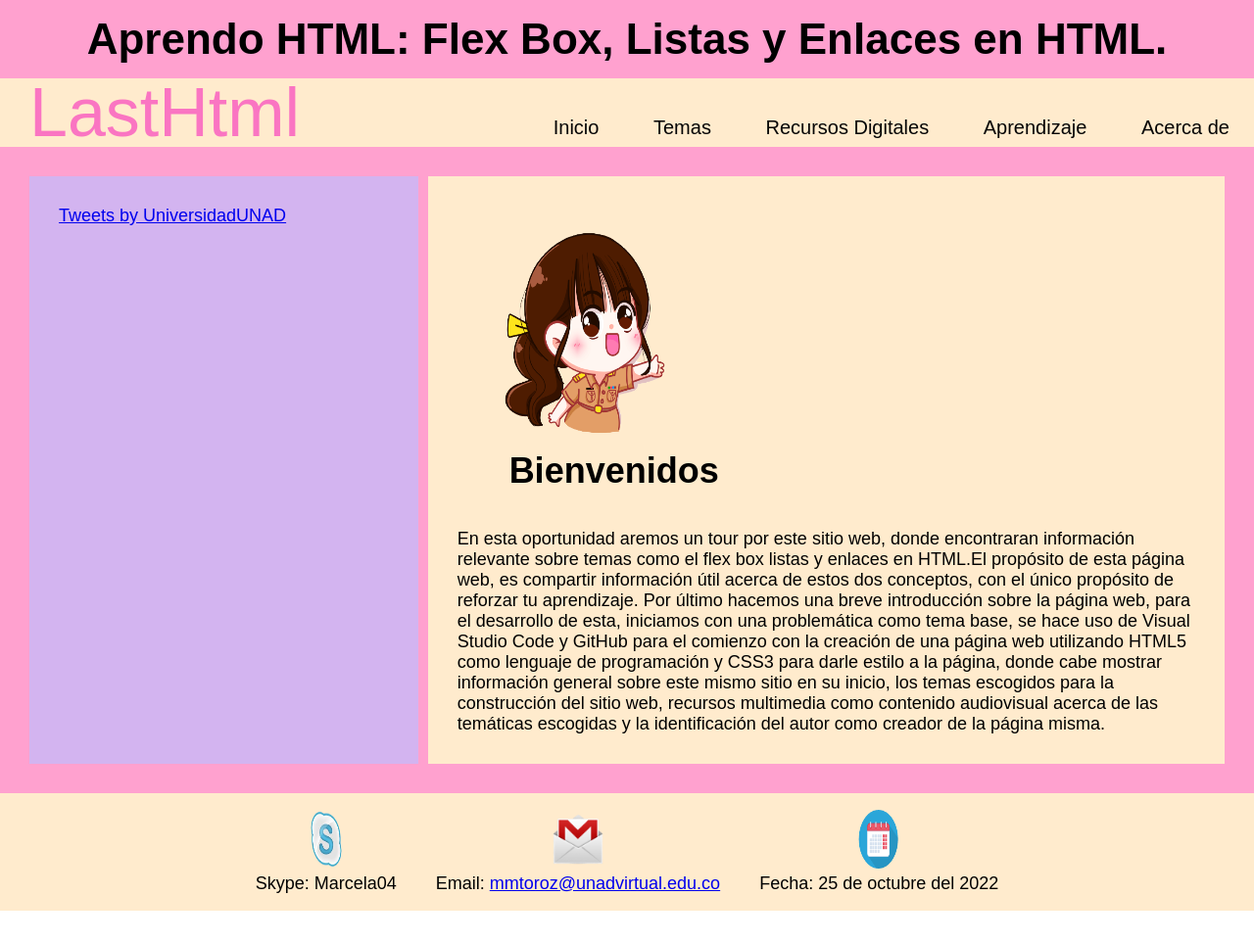
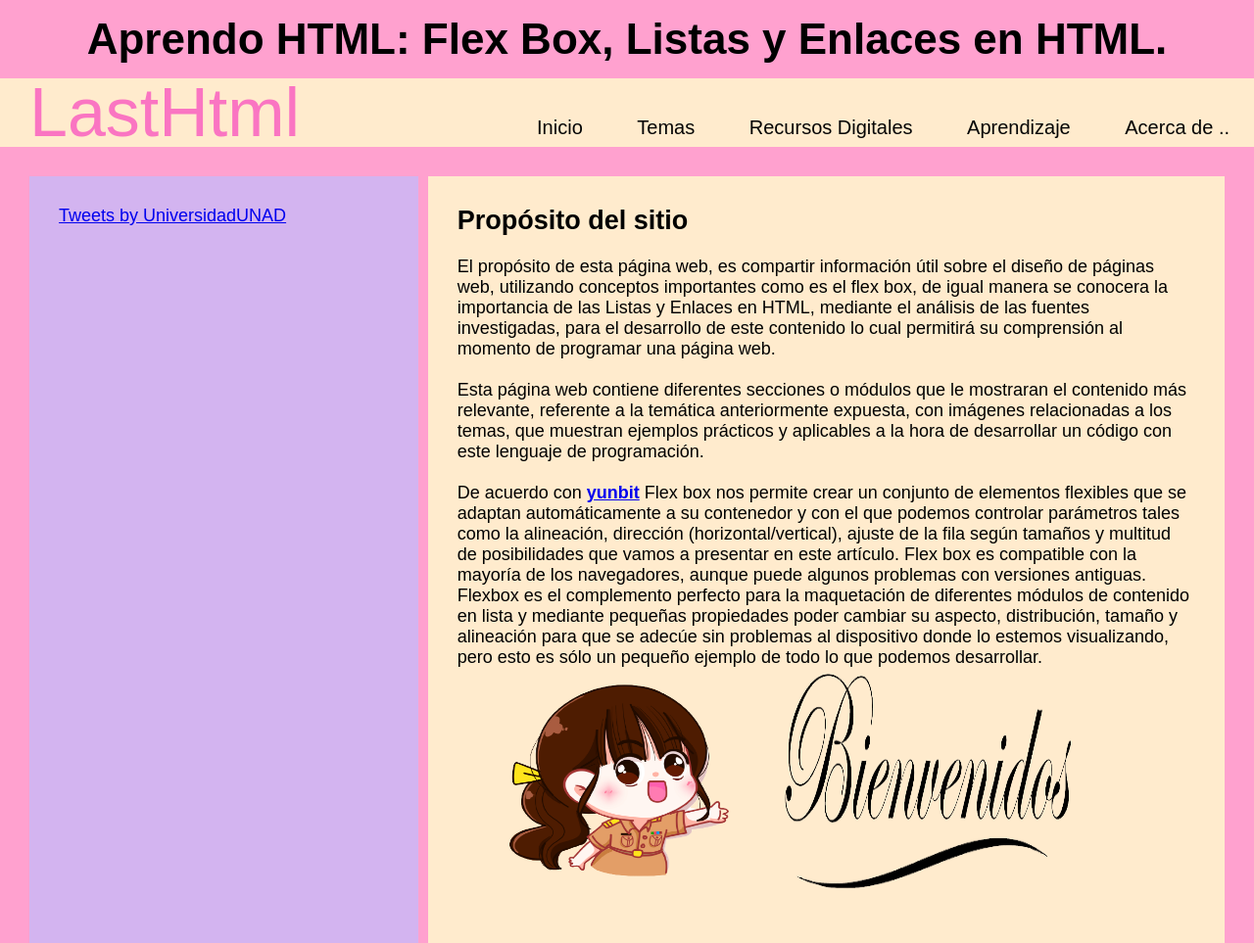
Before and after one commit to Marcela1006/DSW-Marcela-Zambrano, a plain HTML site: page fase3/desing.html in a window 1280 px wide. Shown: the top 963 px of the page at 98% size. Before the commit the page ends 930 px from the top, so only its background shows below. Drawn offline with Linux system fonts and the light colour scheme; a web font is replaced by a local one.

Commit message:
fase3
Se ha realizado cambios importantes

```diff
--- a/fase3/css/estilos.css
+++ b/fase3/css/estilos.css
@@ -124,6 +124,9 @@ li:hover {
     background-color: blanchedalmond ;
     padding: 30px;
     grid-column: 2/5;
+}
+.img-container{
+    display: flex;
 }
 
 .contenedor_lateral{
--- a/fase3/desing.html
+++ b/fase3/desing.html
@@ -48,7 +48,7 @@
                 </ul>
             </li>
 
-            <li><a href="aboutme.html"> Acerca de </a></li>
+            <li><a href="aboutme.html"> Acerca de .. </a></li>
             <ul>
     </nav>
     <!--Contenedor de red social-->
@@ -64,31 +64,44 @@
 
         <section class="contenedor_principal">
 
-            <div class="columna">
+            <artículo>
 
-                <img src="img/Bienvenidos.png" class="img" alt="imagen de Bienvenidos">
+                <h2>Propósito del sitio </h2>
+                <p>
+                    <br>El propósito de esta página web, es compartir información útil sobre el diseño de páginas web,
+                    utilizando conceptos importantes como es el flex box, de igual manera se conocera la importancia de
+                    las Listas y Enlaces en HTML, mediante el análisis de las fuentes investigadas, para el desarrollo
+                    de este contenido lo cual permitirá su comprensión al momento de programar una página web. <br>
+                    <Br>
+                    Esta página web contiene diferentes secciones o módulos que le mostraran el contenido más relevante,
+                    referente a la temática anteriormente expuesta, con imágenes relacionadas a los temas, que muestran
+                    ejemplos prácticos y aplicables a la hora de desarrollar un código con este lenguaje de
+                    programación. <br>
+                    <Br>
+                    De acuerdo con <a
+                    href="https://www.yunbitsoftware.com/blog/2017/03/30/flexbox-css3-tutorial-descripcion-ejemplos-html/"
+                     target="_blank"><b>yunbit</b></a>
+                    Flex box nos permite crear un conjunto de elementos flexibles que se adaptan automáticamente a su
+                    contenedor y con el que podemos controlar parámetros tales como la alineación, dirección (horizontal/vertical), ajuste
+                    de la fila según tamaños y multitud de posibilidades que vamos a presentar en este artículo. Flex
+                    box es compatible con la mayoría de los navegadores, aunque puede algunos problemas con versiones
+                    antiguas. Flexbox es el complemento perfecto para la maquetación de diferentes módulos de
+                    contenido en lista y mediante pequeñas propiedades poder cambiar su aspecto, distribución, tamaño
+                    y alineación para que se adecúe sin problemas al dispositivo donde lo estemos visualizando, pero
+                    esto es sólo un pequeño ejemplo de todo lo que podemos desarrollar. <br>
 
-                <div class="columna-2">
-                    <h1>Bienvenidos</h1><br>
 
-                </div>
-
-            </div>
-            <div>
-                <p>
-                    En esta oportunidad aremos un tour por este sitio web, donde encontraran información relevante sobre
-                    temas como el flex box listas y enlaces en HTML.El propósito de esta página web, es compartir
-                    información útil acerca de estos dos conceptos, con el único propósito de reforzar tu aprendizaje. Por
-                    último hacemos una breve introducción sobre la página web, para el desarrollo de esta, iniciamos con una
-                    problemática como tema base, se hace uso de Visual Studio Code y GitHub para el comienzo con la creación
-                    de una página web utilizando HTML5 como lenguaje de programación y CSS3 para darle estilo a la página,
-                    donde cabe mostrar información general sobre este mismo sitio en su inicio, los temas escogidos para la
-                    construcción del sitio web, recursos multimedia como contenido audiovisual acerca de las temáticas
-                    escogidas y la identificación del autor como creador de la página misma.
 
                 </p>
-            </div>
 
+            </artículo>
+            <div class="img-container">
+                <Br>
+                <img src="img/Bienvenidos.png" height="230" width="330" alt="Esta es una imagen de Bienvenida"> <br>
+                <img src="img/Texto de Bienvenidos.png" height="230" width="300" alt="Esta es una imagen de Bienvenida">
+                <br>
+            </Div>
+            <Br>
 
         </section>
     </main>
```
Also changed, not shown: fase3/aboutme.html (+1 -1 lines), fase3/listas.html (+74 -17 lines), fase3/temas.html (+64 -11 lines), fase3/favicon/icon.ico (deleted), fase3/favicon/icon.png (deleted), fase3/img/Texto de Bienvenidos.png (added).
